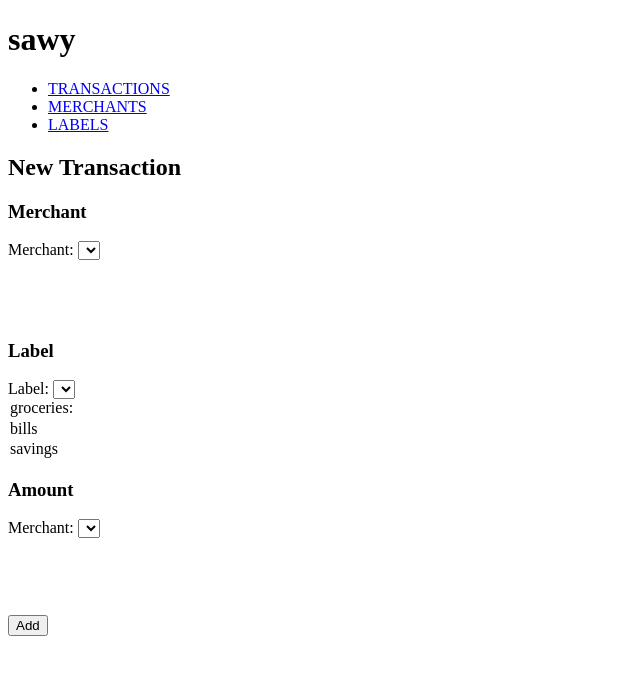
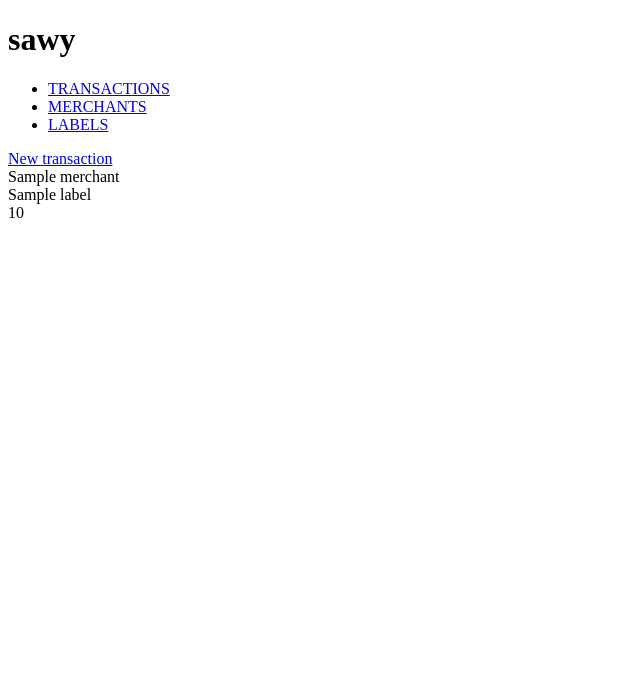
Before and after one commit to Michaelplata/sawy, a Flask app: page /transactions in a window 1280 px wide. Shown: the top 675 px of the page, without its empty margins (0-640 px from the left). Run offline with Flask 2, Linux system fonts and the light colour scheme; a database or web service that is not in the repository returns one stand-in record (values such as "Sample title"); lists and menus that the app fills with data are empty; some libraries are stand-ins or nearby versions.

Commit message:
add new transaction

```diff
--- a/controllers/transaction_controller.py
+++ b/controllers/transaction_controller.py
@@ -2,6 +2,8 @@ from flask import Flask, render_template, request, redirect
 from flask import Blueprint
 from models.transaction import Transaction
 import repositories.transaction_repository as transaction_repository
+import repositories.merchant_repository as merchant_repository
+import repositories.label_repository as label_repository
 
 transactions_blueprint = Blueprint("transactions", __name__)
 
@@ -9,4 +11,10 @@ transactions_blueprint = Blueprint("transactions", __name__)
 @transactions_blueprint.route("/transactions")
 def transactions():
     transactions = transaction_repository.select_all()
-    return render_template("transactions/new.html")
+    return render_template("transactions/index.html", transactions=transactions)
+
+@transactions_blueprint.route("/transactions/new")
+def new_transaction():
+    merchants = merchant_repository.select_all()
+    labels = label_repository.select_all()
+    return render_template("transactions/new.html", merchants=merchants, labels=labels)
--- a/static/css/main.css
+++ b/static/css/main.css
@@ -1,3 +1,7 @@
 header {
     background-color: #92BCEA;
   }
+
+  .transaction {
+    display: flex;
+  }
--- a/templates/transactions/index.html
+++ b/templates/transactions/index.html
@@ -1,6 +1,21 @@
-<!-- {% extends "base.html" %}
+{% extends "base.html" %}
 
 {% block content %}
-<h1>test</h1>
 
-{% endblock %} -->
+
+<a href="/transactions/new">New transaction</a>
+
+{% for transaction in transactions %}
+    <div class="transaction"></div>
+        <div class="label">
+            {{ transaction.label.name }}
+         <div class="merchant-details">
+            {{ transaction.merchant.name }}
+          <div class="amount">{{ transaction.amount }}
+        </div>
+    </div>
+    </div>
+    </div>
+{% endfor %}
+
+{% endblock %}
--- a/templates/transactions/new.html
+++ b/templates/transactions/new.html
@@ -1,49 +1,35 @@
 {% extends 'base.html' %}
 
 {% block content %}
-<form>
-    <h1>New Transaction</h1>
-</form>
 <section>
     <h3>Merchant</h3>
-    <p>
-        <label for="merchant">
-            <span>Merchant:</span>
-        </label>
-        <select name="merchant_name" id="merchant"></select>
-            <option value=""></option>
-            <option value=""></option>
-            <option value=""></option>
+    <div>
+        <label for="merchant">Merchant:</label>
+        <select name="merchant_id" id="merchant">
+            {% for merchant in merchants %}
+              <option value="{{ merchant.id }}">{{ merchant.name }}</option>
+              {% endfor %}
         </select>
-    </p>
+    </div>
     <h3>Label</h3>
-    <p>
-        <label for="label">
-            <span>Label:</span>
-        </label>
-        <select name="label_name" id="label"></select>
-            <option value="groceries">groceries:</option>
-            <option value="bills">bills</option>
-            <option value="savings">savings</option>
+    <div>
+        <label for="label">Label:</label>
+        <select name="label_name" id="label">
+            {% for label in labels %}
+              <option value="{{ label.id }}">{{ label.name }}</option>
+            {% endfor %}
         </select>
-    </p>
+    </div>
 </section>
 <section>
     <h3>Amount</h3>
-    <p>
-        <label for="merchant">
-            <span>Merchant:</span>
-        </label>
-        <select name="merchant_name" id="merchant"></select>
-            <option value=""></option>
-            <option value=""></option>
-            <option value=""></option>
-        </select>
-    </p>
+        <label for="amount">
+        <input type="number" id="amount">
+
 </section>
 <section>
-    <p>
+    <div>
       <button type="add">Add</button>
-    </p>
+    </div>
 </section>
 {% endblock %}
```
